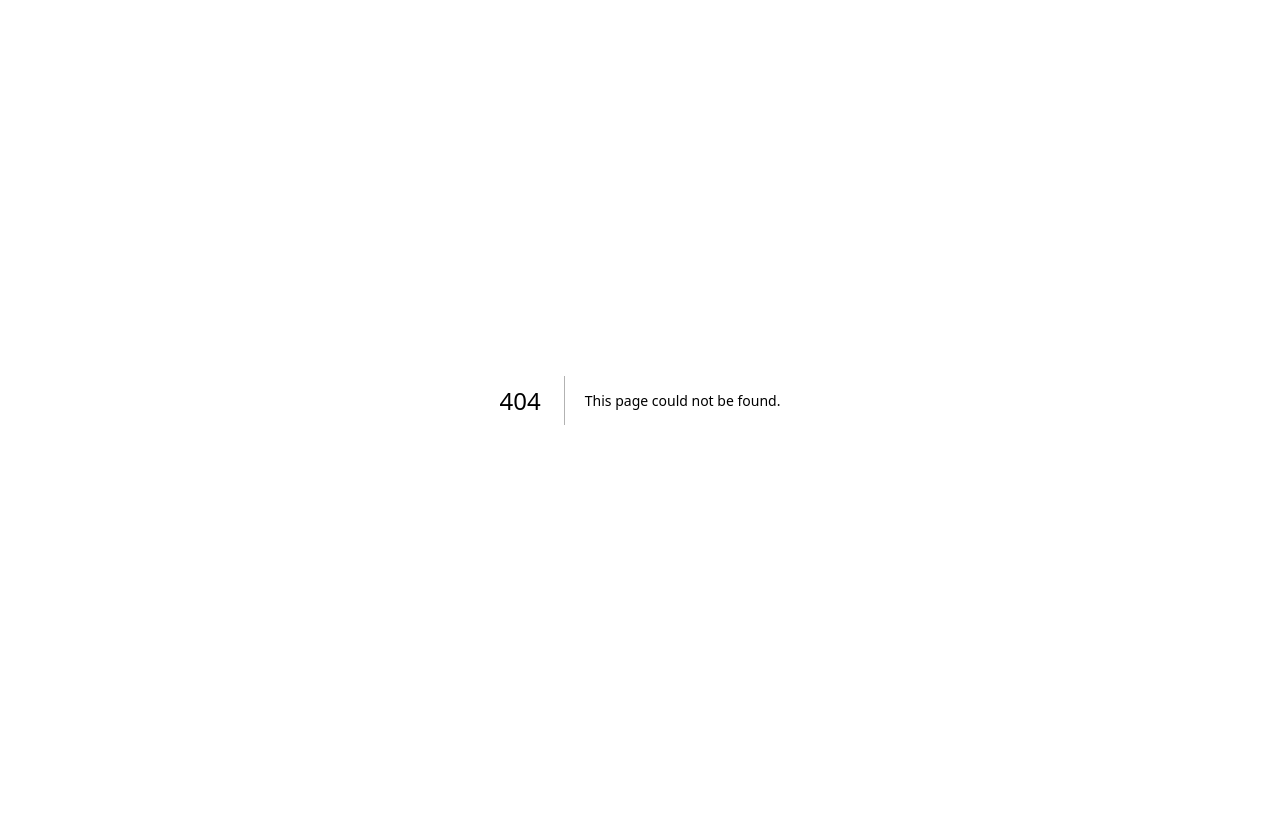
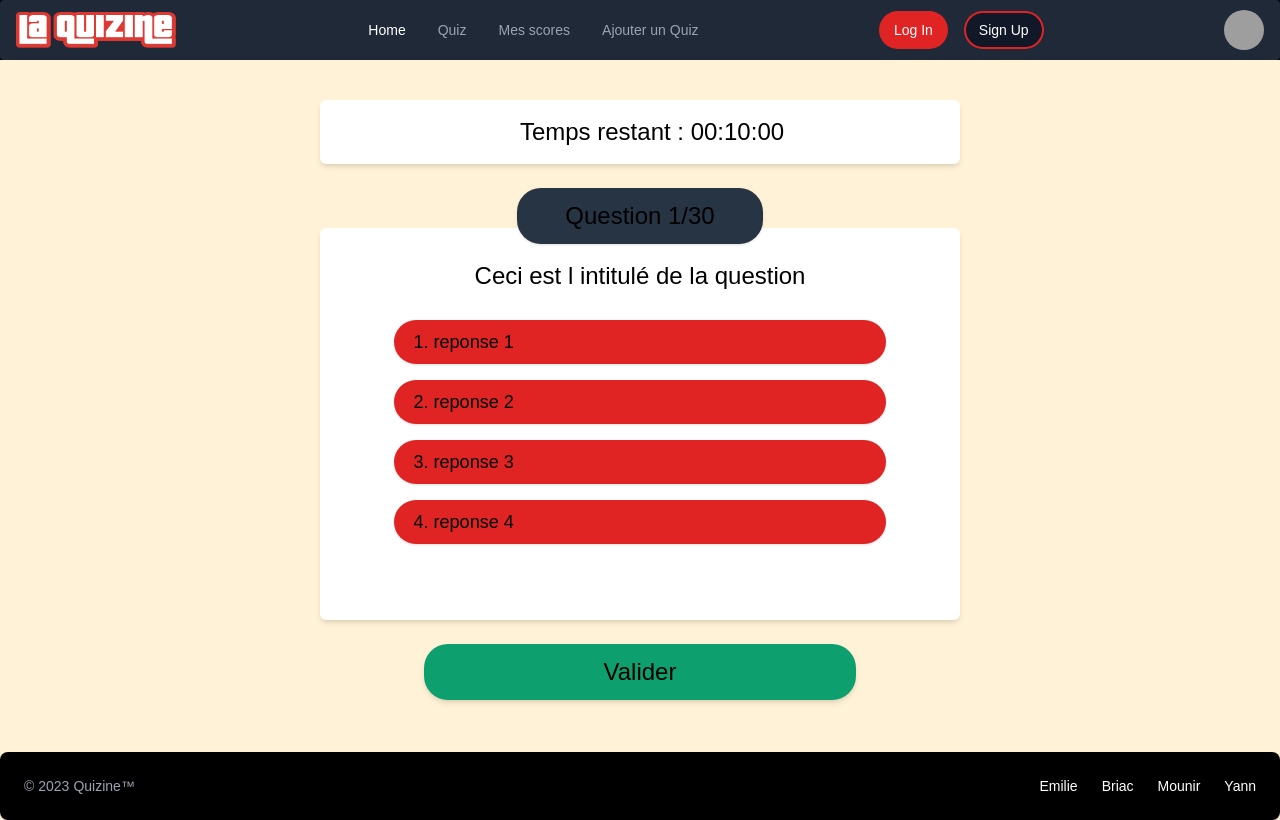
Before and after one commit to YannChavret/Quiz, a Next.js app in the folder quiz-frontend/: page /games in a window 1280 px wide. Before the commit this address had no page. Built offline with nearby package versions, Linux system fonts and the light colour scheme; grey boxes are pictures that could not be loaded.

Commit message:
Ajout de composants

```diff
--- a/quiz-frontend/components/Menu.tsx
+++ b/quiz-frontend/components/Menu.tsx
@@ -12,8 +12,9 @@ export default function Menu() {
   // }
 
 return (
+<div   className="dark bg-black">
 <Navbar
-  className="dark bg-black"
+
     fluid={true}
     rounded={true}
   >
@@ -53,18 +54,18 @@ return (
     </div>
     <Navbar.Collapse>
       <Navbar.Link
-        href="/navbars"
+        href="/"
         active={true}
       >
         Home
       </Navbar.Link>
-      <Navbar.Link href="/navbars">
+      <Navbar.Link href="/games">
         Quiz
       </Navbar.Link>
-      <Navbar.Link href="/navbars">
+      <Navbar.Link href="/">
         Mes scores
       </Navbar.Link>
-      <Navbar.Link href="/navbars">
+      <Navbar.Link href="/">
         Ajouter un Quiz
       </Navbar.Link>
     </Navbar.Collapse>
@@ -89,5 +90,6 @@ return (
       </p>
     </Button>
     </div>
-  </Navbar>)
+  </Navbar>
+  </div>)
 }
--- /dev/null
+++ b/quiz-frontend/components/QuestionCard.tsx
@@ -0,0 +1,51 @@
+import Timer from "./Timer";
+
+const QuestionCard = () => {
+    return (
+        <div className="container w-[50%] my-10 ml-[25%]">
+
+            <div className="container bg-white h-full px-3 py-1 rounded-md shadow-md">
+                <div className="text-center">
+                    <div className="mx-3 my-3 rounded-3xl w-full">
+                        <div className=" text-black text-2xl">
+                        <Timer />
+                        </div>
+                    </div>
+                </div>
+            </div>
+
+            <div className="container -mb-10 h-full p-3">
+                <div className="text-center">
+                    <button className=" bg-gray-dark mx-3 my-3 rounded-3xl lg:w-[40%] cursor-default shadow sm:w-[50%] ">
+                        <div className="my-3 lg:text-2xl sm:text-xl">
+                            Question 1/30
+                        </div>
+                    </button>
+                </div>
+            </div>
+
+            <div className="container bg-white h-full p-3 rounded-md shadow-md">
+                <ul className="text-center mb-14">
+                    <li className="my-5 text-2xl text-black">Ceci est l intitulé de la question</li>
+                    <button className="bg-red-600 w-[80%] my-2 rounded-3xl shadow"><li className="py-2 ml-5 text-left text-lg">1. reponse 1</li></button>
+                    <button className="bg-red-600 w-[80%] my-2 rounded-3xl shadow"><li className="py-2 ml-5 text-left text-lg">2. reponse 2</li></button>
+                    <button className="bg-red-600 w-[80%] my-2 rounded-3xl shadow"><li className="py-2 ml-5 text-left text-lg">3. reponse 3</li></button>
+                    <button className="bg-red-600 w-[80%] my-2 rounded-3xl shadow"><li className="py-2 ml-5 text-left text-lg">4. reponse 4</li></button>
+                </ul>
+            </div>
+
+            <div className="container h-full p-3">
+                <div className="text-center">
+                    <button className=" bg-green-500 mx-3 mt-3 rounded-3xl w-[70%] shadow-md">
+                        <div className="my-3 text-2xl">
+                            Valider
+                        </div>
+                    </button>
+                </div>
+            </div>
+
+        </div>
+    );
+};
+
+export default QuestionCard;
--- /dev/null
+++ b/quiz-frontend/components/Timer.tsx
@@ -0,0 +1,12 @@
+import { useEffect, useState } from "react";
+import React from 'react';
+
+const Timer = () => {
+    return (
+        <div>
+            Temps restant : 00:10:00
+        </div>
+    );
+};
+
+export default Timer;
--- /dev/null
+++ b/quiz-frontend/components/Title.tsx
@@ -0,0 +1,11 @@
+import React from 'react';
+
+const Title = () => {
+    return (
+        <div className="bg-gray-dark container w-[90%] my-10 ml-[5%] shadow-md strong rounded-md">
+            <div className='text-center uppercase text-4xl py-5 text-red-600 shadow'>Deviendras-tu le chef de la Quizine ?</div>
+        </div>
+    );
+};
+
+export default Title;
--- /dev/null
+++ b/quiz-frontend/pages/games.tsx
@@ -0,0 +1,17 @@
+import "../app/globals.css";
+import PiedDePage from '@/components/Footer';
+import Menu from '@/components/Menu';
+import QuestionCard from "@/components/QuestionCard";
+
+export default function Game()
+
+{
+    return (
+        <div className="bg-beige">
+        <Menu/>
+        <QuestionCard/>
+        <PiedDePage/>
+        </div>
+    )
+
+}
```
Also changed, not shown: 1 other file (tests, documents, lock files or other folders).
